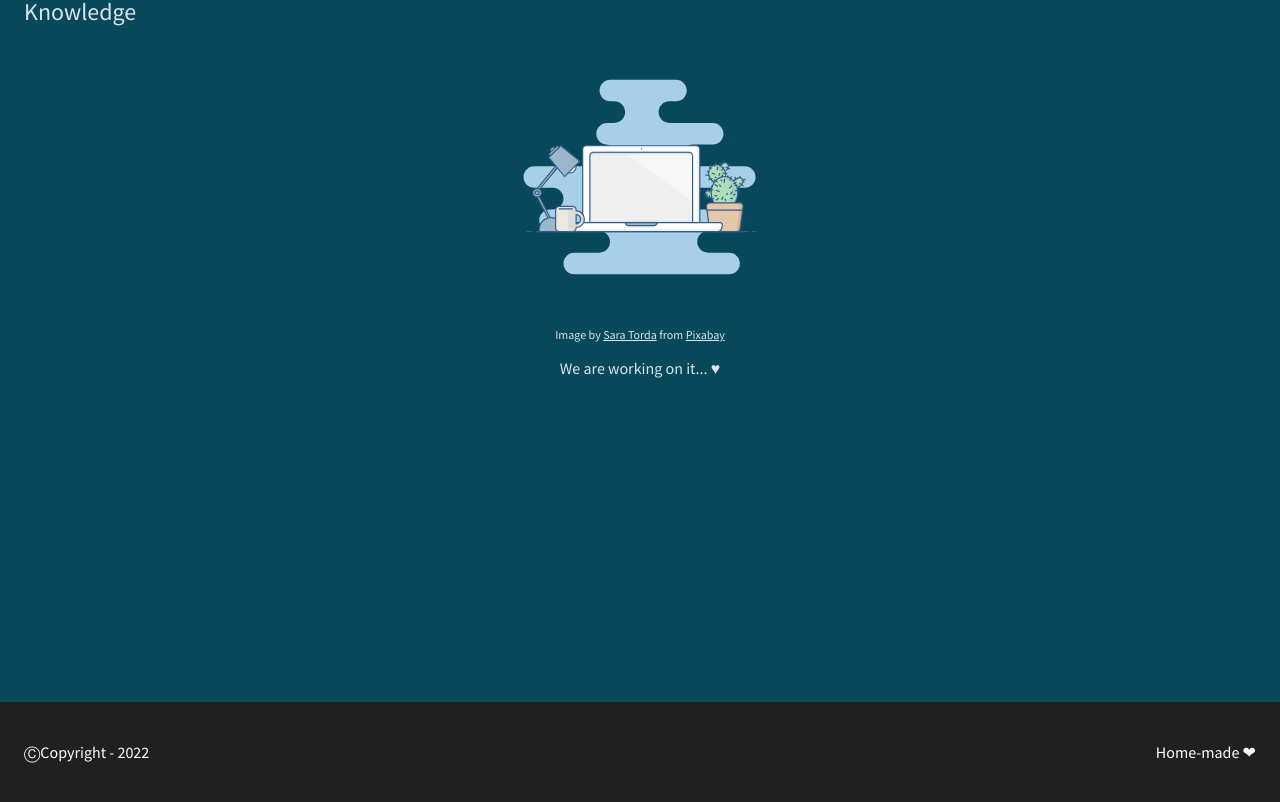
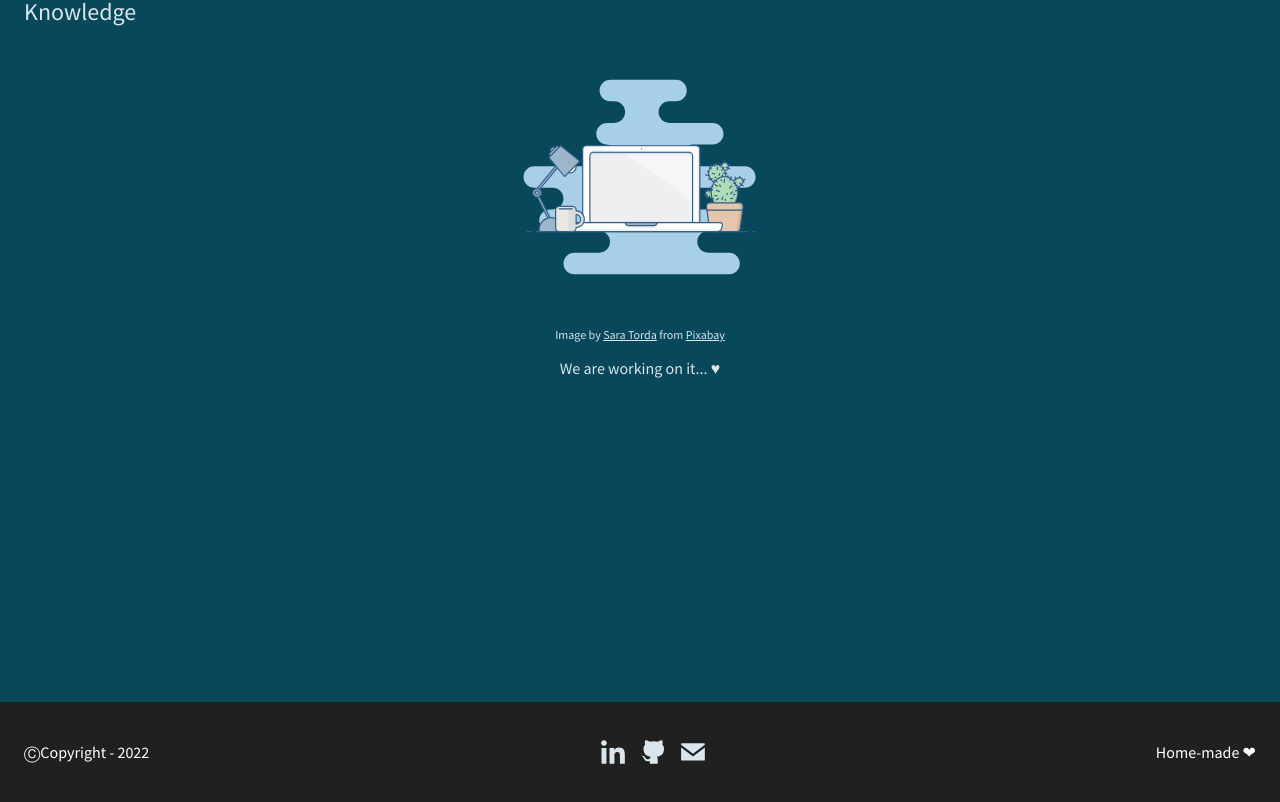
Before and after one commit to Noelia-F/my-page, a React (Create React App) app: page / in a window 1280 px wide. Shown: the part 2498-3300 px from the top of the page. Built offline with nearby package versions, Linux system fonts and the light colour scheme.

Commit message:
improve social media component and added in footer

```diff
--- a/src/components/Footer/Footer.tsx
+++ b/src/components/Footer/Footer.tsx
@@ -1,10 +1,12 @@
 import React from 'react';
+import SocialMedia from '../Social-media/Social-media';
 import './Footer.css';
 
 const Footer: React.FunctionComponent = () => {
   return (
     <footer className='App-footer'>
       <p>ⒸCopyright - 2022</p>
+      <SocialMedia color='principal' />
       <p>Home-made 	&#10084;</p>
     </footer>
   );
--- a/src/components/Social-media/Social-media.css
+++ b/src/components/Social-media/Social-media.css
@@ -19,6 +19,14 @@
   height: 24px;
 }
 
-.App-icon path{
+.App-icon--contrast path{
   fill: var(--CONTRAST-COLOR);
 }
+
+.App-icon--principal path {
+  fill: var(--PRINCIPAL-COLOR);
+}
+
+.App-icon:hover path {
+  fill: var(--ACCENT-COLOR);
+}
--- a/src/components/Social-media/Social-media.tsx
+++ b/src/components/Social-media/Social-media.tsx
@@ -23,24 +23,30 @@ export const SOCIAL_MEDIA_LINKS: Link[] =  [
   },
 ];
 
-const SocialMedia: React.FunctionComponent = () => {
+type ColorName = 'principal' | 'contrast';
+
+interface Props {
+  color: ColorName;
+}
+
+const SocialMedia: React.FunctionComponent<Props> = ({color}) => {
   const renderListOfSocialMedia = (socialMedia: Link[]) => {
     return socialMedia.map(social => {
       return (
-        <li className="App-item" aria-label={social.id} key={social.id}>
+        <li className='App-item' aria-label={social.id} key={social.id}>
           <a target="_blank" rel="noreferrer" href={social.path}>
-            {getSocialMediaComponent(social)}
+            {getSocialMediaComponent(social, color)}
           </a>
         </li>)
     });
   }
-  const getSocialMediaComponent = (social: Link) => {
+  const getSocialMediaComponent = (social: Link, color: ColorName) => {
     if(social.id === 'linkedin') {
-      return (<Linkedin className="App-icon"/>)
+      return (<Linkedin className={`App-icon App-icon--${color}`}/>)
     } else if (social.id === 'github') {
-      return (<Github className="App-icon"/>)
+      return (<Github className={`App-icon App-icon--${color}`}/>)
     } else {
-      return (<Email className="App-icon"/>)
+      return (<Email className={`App-icon App-icon--${color}`}/>)
     }
   }
   return (
--- a/src/pages/Home/Home.tsx
+++ b/src/pages/Home/Home.tsx
@@ -13,7 +13,7 @@ const Home: React.FunctionComponent = () => {
           <h1 className="App-title">Noelia Frontón García</h1>
           <h2 className="App-subtitle">Front-End Developer</h2>
           <p className="App-description">{t('homeDescription')}</p>
-          <SocialMedia />
+          <SocialMedia color='contrast' />
         </article>
       </div>
       <div className='App-home__button'>
```
